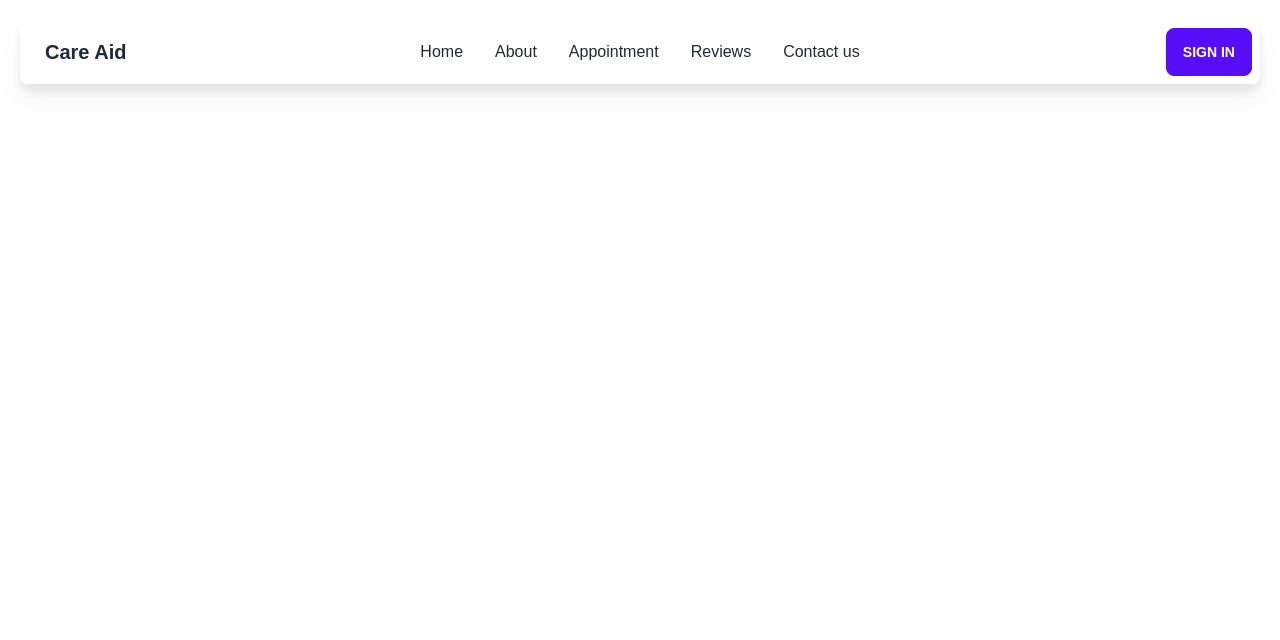
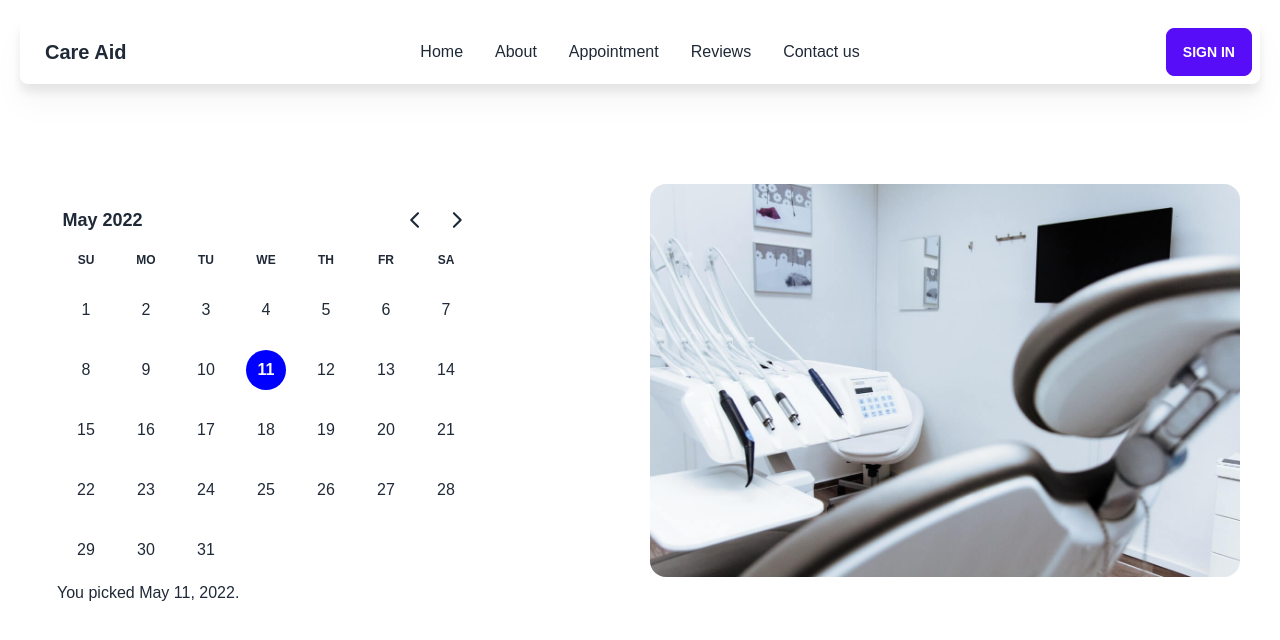
Before and after one commit to devmhimran/care-aid, a React (Create React App) app in the folder care-aid/: page /appointment in a window 1280 px wide. Shown: the top 640 px of the page. Built offline with nearby package versions, Linux system fonts and the light colour scheme.

Commit message:
Added Appointment Date

```diff
--- a/care-aid/package.json
+++ b/care-aid/package.json
@@ -7,8 +7,10 @@
     "@testing-library/react": "^13.2.0",
     "@testing-library/user-event": "^13.5.0",
     "daisyui": "^2.14.3",
+    "date-fns": "^2.28.0",
     "react": "^18.1.0",
     "react-daisyui": "^2.0.1",
+    "react-day-picker": "^8.0.5",
     "react-dom": "^18.1.0",
     "react-icons": "^4.3.1",
     "react-router-dom": "^6.3.0",
--- a/care-aid/src/component/Appointment/Appointment.js
+++ b/care-aid/src/component/Appointment/Appointment.js
@@ -1,9 +1,10 @@
 import React from 'react';
+import AppointmentDate from '../Shared/AppointmentDate';
 
 const Appointment = () => {
     return (
-        <div>
-
+        <div className='container mx-auto'>
+            <AppointmentDate></AppointmentDate>
         </div>
     );
 };
--- /dev/null
+++ b/care-aid/src/component/Shared/AppointmentDate.js
@@ -0,0 +1,35 @@
+import { format } from 'date-fns';
+import React, { useState } from 'react';
+import { DayPicker } from 'react-day-picker';
+import 'react-day-picker/dist/style.css';
+import appointmentImage from '../../Assets/care-aid-09.jpg';
+import './shared.css';
+
+const AppointmentDate = () => {
+    const [selected, setSelected] = useState(new Date());
+
+    let footer = <p>Please pick a day.</p>;
+    if (selected) {
+        footer = <p>You picked {format(selected, 'PP')}.</p>;
+    }
+    return (
+        <div className="appointment__date  py-16 mx-10 lg:py-20">
+            <div className="grid gap-5 lg:grid-cols-2 md:grid-cols-1">
+                <div className="appointment__date__left flex items-center">
+                    <div className="appointment__date__main">
+                        <DayPicker className='w-full'
+                            mode="single"
+                            selected={selected}
+                            onSelect={setSelected}
+                            footer={footer}
+                        ></DayPicker>
+                    </div>
+                </div>
+                <div className="appointment__date__right">
+                    <img className='rounded-2xl ' src={appointmentImage} alt="" />
+                </div>
+            </div>
+        </div>
+    );
+};
+export default AppointmentDate;
--- a/care-aid/src/component/Shared/ContactUs.js
+++ b/care-aid/src/component/Shared/ContactUs.js
@@ -10,7 +10,7 @@ const ContactUs = () => {
                 backgroundPosition: 'center center',
                 backgroundSize: 'cover'
             }
-        } className='contact__use rounded-2xl py-16 lg:py-20 px-4'>
+        } className='contact__us rounded-2xl py-16 lg:py-20 px-4'>
             <div className="container">
                 <div className="contact__us__heading">
                     <h1 className='font-bold text-4xl lg:text-5xl text-center mb-5'>Stay connected with us</h1>
--- /dev/null
+++ b/care-aid/src/component/Shared/shared.css
@@ -0,0 +1,3 @@
+.rdp-cell{
+    padding: 10px;
+}
```
Also changed, not shown: 1 other file (tests, documents, lock files or other folders).
